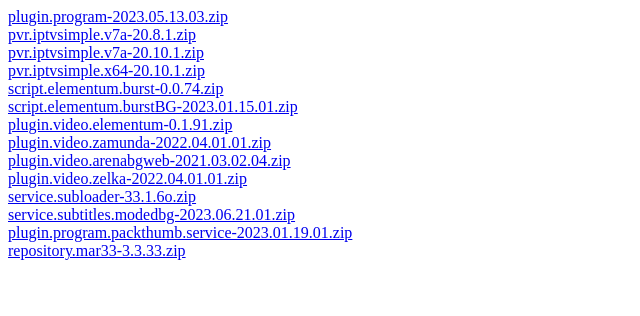
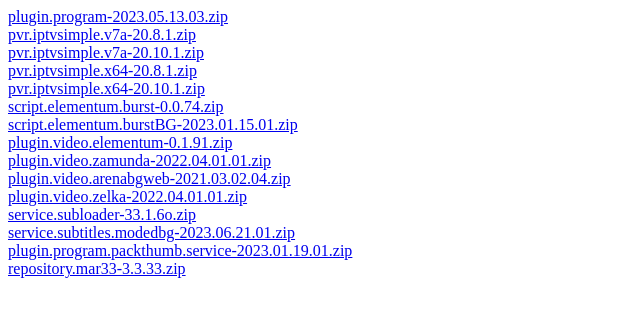
Before and after one commit to alfonsu/alfonsu.github.io, a plain HTML site: page index.html in a window 1280 px wide. Shown: the whole page, without its empty margins (0-640 px from the left). Drawn offline with Linux system fonts and the light colour scheme.

Commit message:
Add files via upload

```diff
--- a/index.html
+++ b/index.html
@@ -1,6 +1,7 @@
 <a href="plugin.program-2023.05.13.03.zip">plugin.program-2023.05.13.03.zip</a><br>
 <a href="pvr.iptvsimple.v7a-20.8.1.zip">pvr.iptvsimple.v7a-20.8.1.zip</a><br>
 <a href="pvr.iptvsimple.v7a-20.10.1.zip">pvr.iptvsimple.v7a-20.10.1.zip</a><br>
+<a href="pvr.iptvsimple.x64-20.8.1.zip">pvr.iptvsimple.x64-20.8.1.zip</a><br>
 <a href="pvr.iptvsimple.x64-20.10.1.zip">pvr.iptvsimple.x64-20.10.1.zip</a><br>
 <a href="script.elementum.burst-0.0.74.zip">script.elementum.burst-0.0.74.zip</a><br>
 <a href="script.elementum.burstBG-2023.01.15.01.zip">script.elementum.burstBG-2023.01.15.01.zip</a><br>
```
Also changed, not shown: 1 other file.
